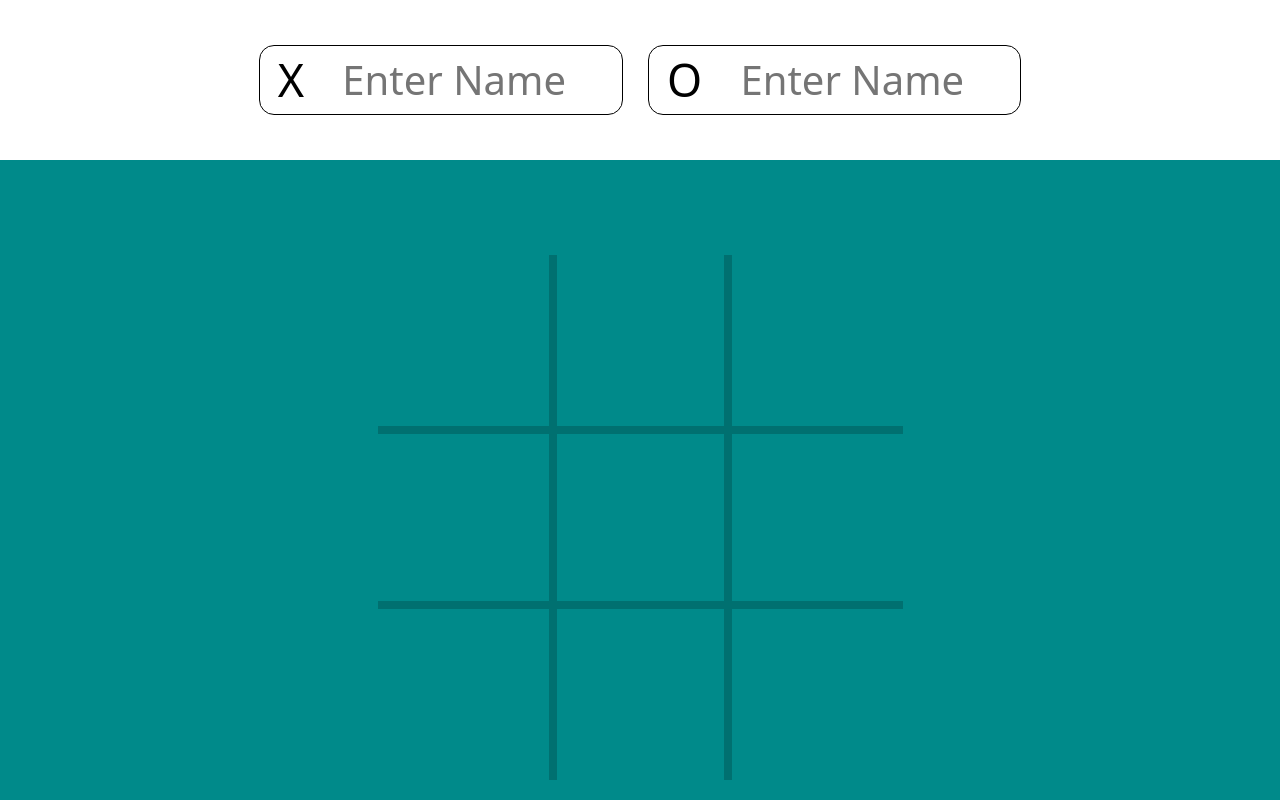
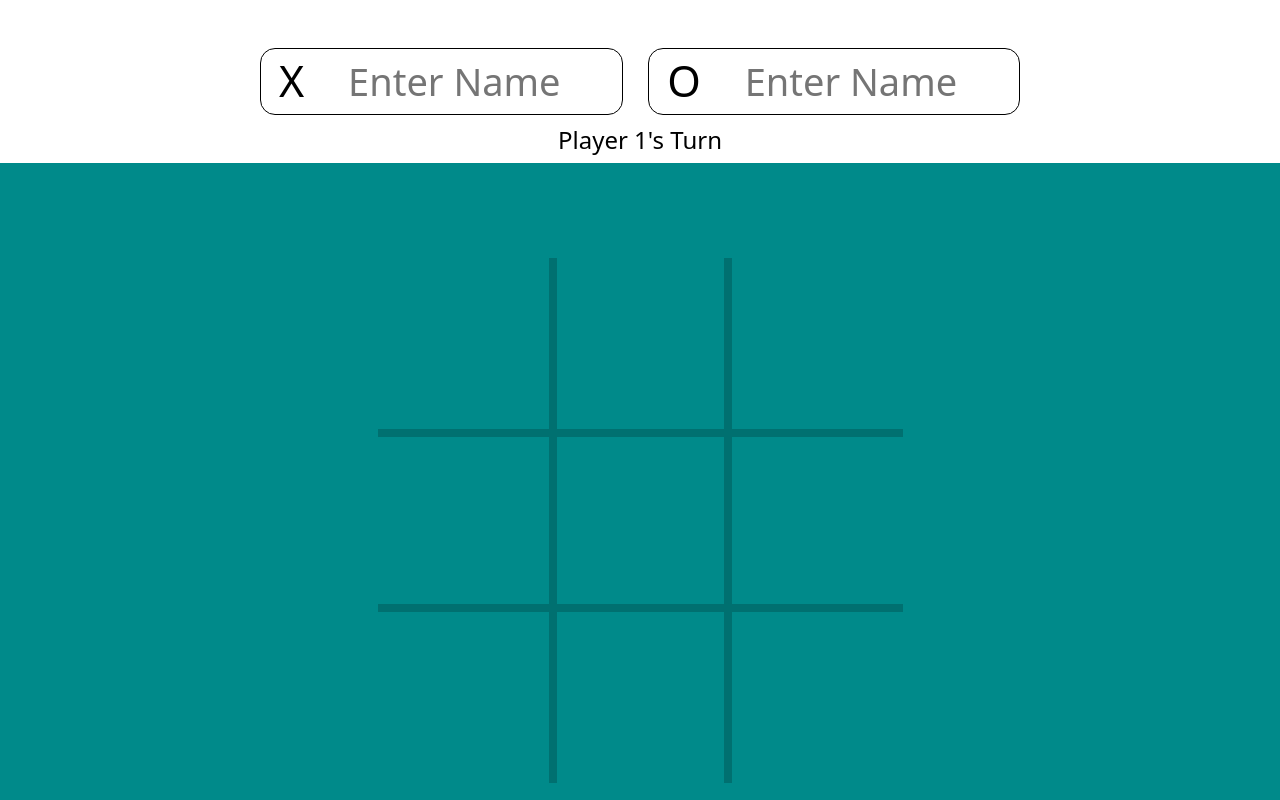
Before and after one commit to BrandonFitzpatricc/tic-tac-toe, a plain HTML site: page index.html in a window 1280 px wide. Shown: the top 800 px of the page. Drawn offline with Linux system fonts and the light colour scheme.

Commit message:
Add player-status text below the player displays

```diff
--- a/index.html
+++ b/index.html
@@ -18,6 +18,8 @@
             <div class="marker">O</div>
             <input class="player-name" type="text" placeholder="Enter Name">
         </div>
+
+        <div class="player-status-text">Player 1's Turn</div>
     </div>
 
     <div class="game-board">
--- a/stylesheets/style.css
+++ b/stylesheets/style.css
@@ -11,26 +11,33 @@ body {
 }
 
 .players {
-    padding: 45px;
+    padding: 48px;
     display: flex;
     justify-content: center;
     gap: 25px;
+    position: relative;
 
     & .player {
         padding: 0 18px;
         border: 0.5px solid hsl(0, 0%, 0%);
         border-radius: 15px;
         display: flex;
-        font-size: 40px;
+        font-size: 38px;
 
         & .marker {
-            font-size: 45px;
+            font-size: 43px;
         }
 
         & > input {
             all: unset;
             width: 300px;
         }
+    }
+
+    & .player-status-text {
+        font-size: 24px;
+        position: absolute;
+        bottom: 5px;
     }
 }
 
```
